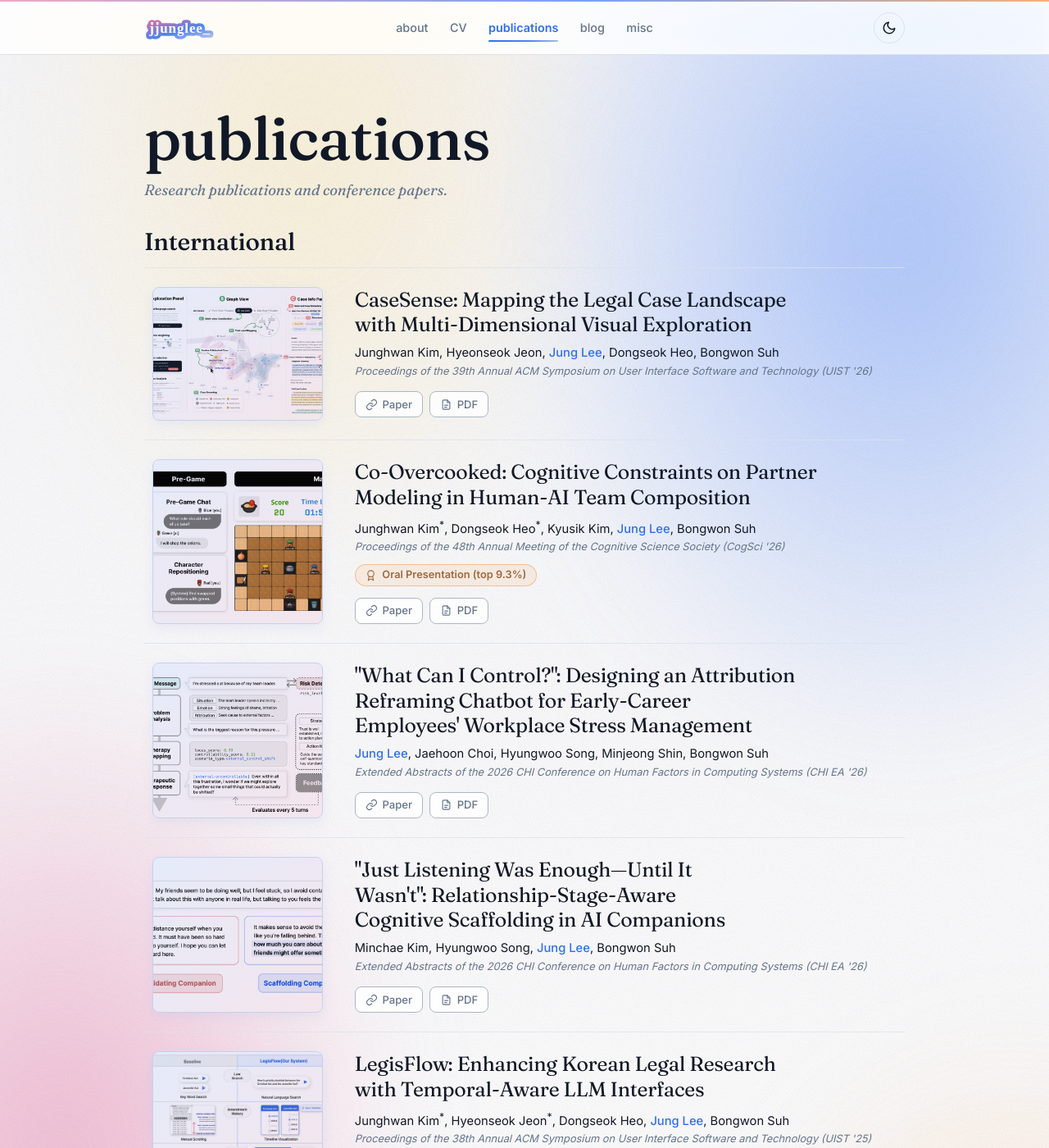
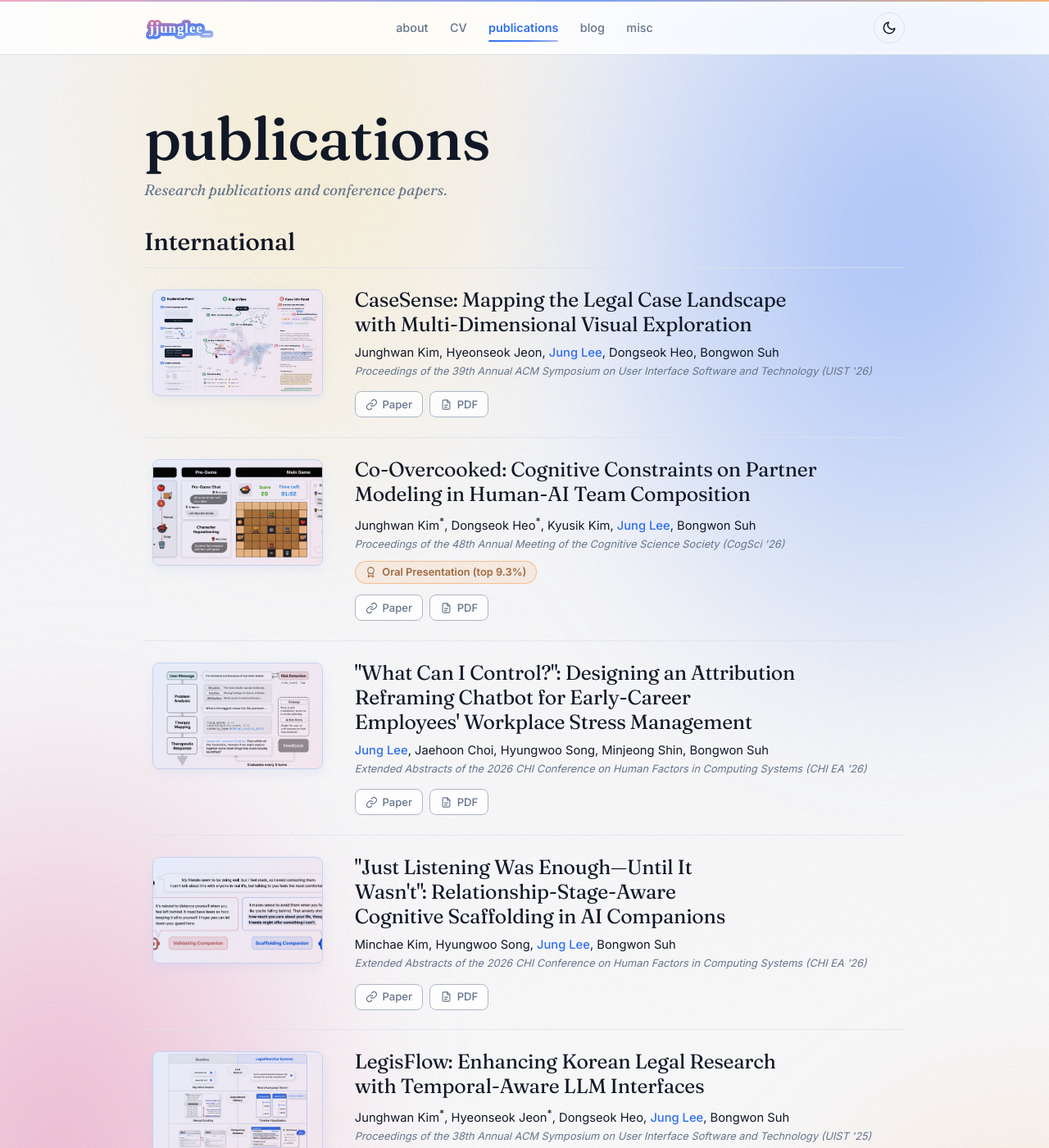
Before and after one commit to leejungp2/leejungp2.github.io, a Jekyll site: the page built from _pages/publications.html, in a window 1280 px wide and 1400 px high. Shown: the whole window at 82% size. Built offline with Jekyll 4.4.1, drawn with Linux system fonts in a browser that asks for light colours.

Commit message:
Keep publication thumbnails at 16:10 and align to title

```diff
--- a/assets/css/main.css
+++ b/assets/css/main.css
@@ -1106,9 +1106,10 @@ img { max-width: 100%; height: auto; }
 .publication-list .publication-thumbnail {
   grid-column: 1;
   grid-row: 1 / span 6;
-  align-self: stretch;
+  align-self: start;
   display: block;
-  min-height: 9rem;
+  aspect-ratio: 16 / 10;
+  margin-top: 0.2rem;
   overflow: hidden;
   border-radius: var(--radius);
   border: 1px solid color-mix(in srgb, var(--periwinkle) 42%, var(--border));
```
